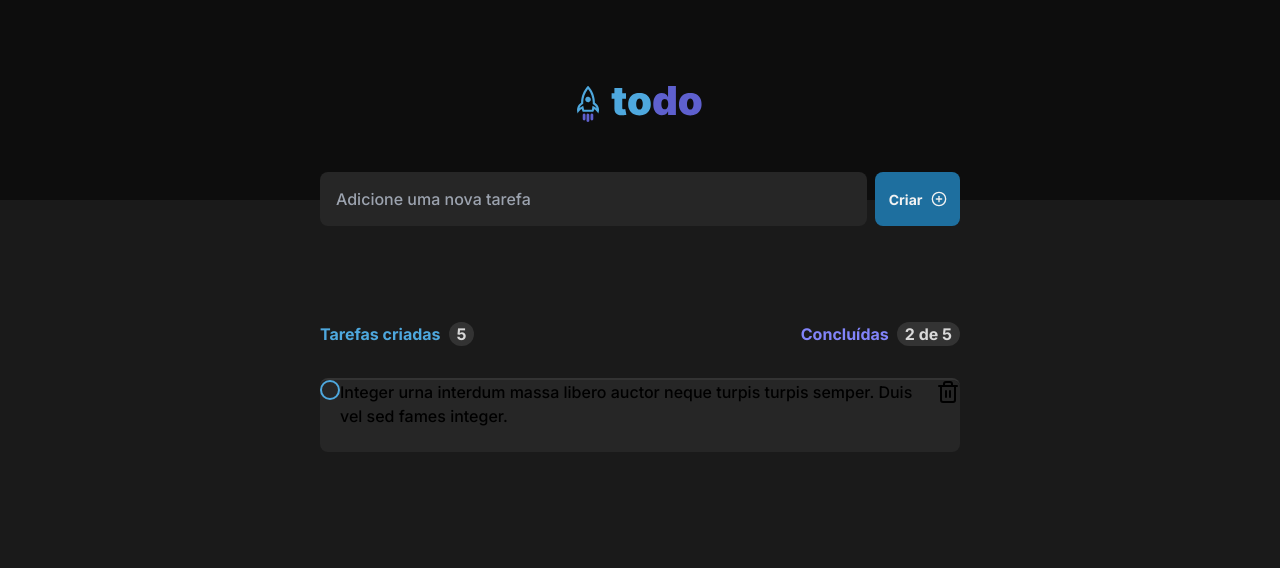
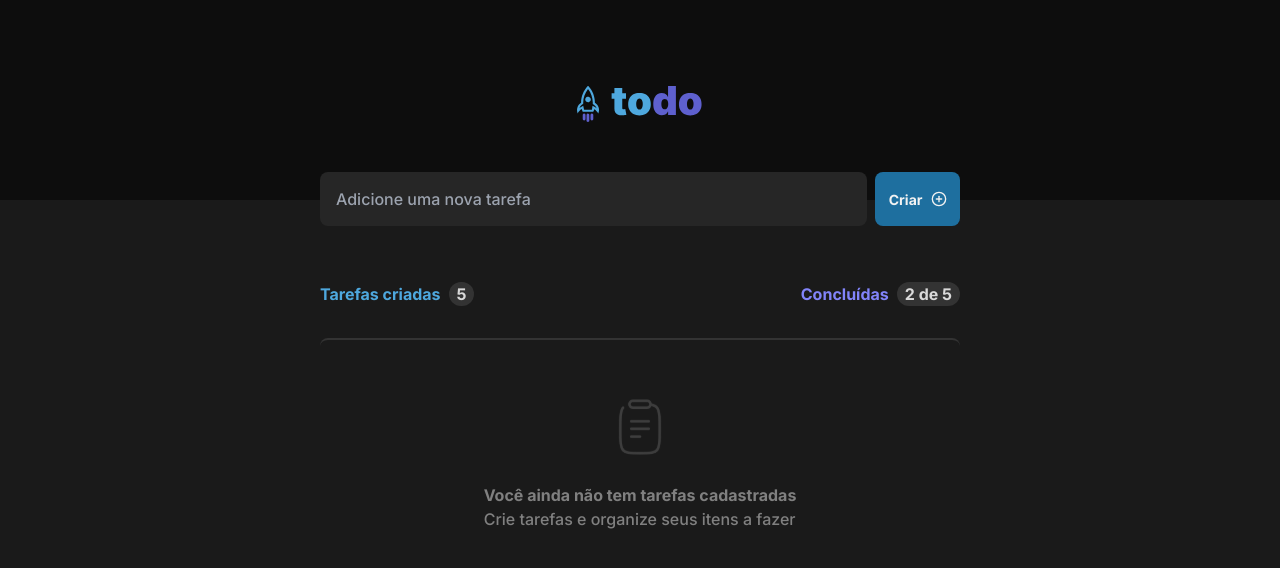
Before and after one commit to leuzindev/todolist-challenge, a Next.js app: page / in a window 1280 px wide. Shown: the top 568 px of the page. Built offline with nearby package versions, Linux system fonts and the light colour scheme.

Commit message:
feat: add redux on app

```diff
--- a/src/app/layout.tsx
+++ b/src/app/layout.tsx
@@ -1,6 +1,7 @@
 import { ReactNode } from 'react'
 import './globals.css'
 import { Inter } from 'next/font/google'
+import { ProvidersWrapper } from '@/components/ProvidersWrapper'
 
 const inter = Inter({
   weight: ['500', '700'],
@@ -16,7 +17,9 @@ export const metadata = {
 export default function RootLayout({ children }: { children: ReactNode }) {
   return (
     <html lang="en">
-      <body className={inter.className}>{children}</body>
+      <body className={inter.className}>
+        <ProvidersWrapper>{children}</ProvidersWrapper>
+      </body>
     </html>
   )
 }
--- a/src/components/Card.tsx
+++ b/src/components/Card.tsx
@@ -1,18 +1,26 @@
+'use client'
+
 import { Trash2 } from 'lucide-react'
 import Checkbox from './Checkbox'
 
-export function Card() {
+interface CardProps {
+  id?: string
+  description?: string
+}
+
+export function Card({ id, description }: CardProps) {
   return (
-    <div className="flex min-h-[72px] rounded-lg bg-gray-500">
-      <div>
+    <div className="flex min-h-[72px] items-center justify-center rounded-lg bg-gray-500">
+      <div className="flex h-20 w-[5%] items-center justify-end">
         <Checkbox />
       </div>
-      <section>
-        Integer urna interdum massa libero auctor neque turpis turpis semper.
-        Duis vel sed fames integer.
+      <section className="min-h-20 w-[90%]  p-4">
+        <p className="text-body text-sm font-medium text-gray-100">
+          {description}
+        </p>
       </section>
-      <div>
-        <Trash2 />
+      <div className="flex h-20 w-[5%] items-center justify-start ">
+        <Trash2 className="cursor-pointer text-gray-300 transition-colors hover:text-danger" />
       </div>
     </div>
   )
--- /dev/null
+++ b/src/components/ProvidersWrapper.tsx
@@ -0,0 +1,11 @@
+'use client'
+import { ReactNode } from 'react'
+import { Provider } from 'react-redux'
+import { store } from '../store/index'
+interface ProvidersWrapperProps {
+  children: ReactNode
+}
+
+export function ProvidersWrapper({ children }: ProvidersWrapperProps) {
+  return <Provider store={store}>{children}</Provider>
+}
--- a/src/components/SearchForm.tsx
+++ b/src/components/SearchForm.tsx
@@ -1,17 +1,67 @@
+'use client'
+import { useForm } from 'react-hook-form'
+import { useDispatch } from 'react-redux'
+
+import { v4 as uuidv4 } from 'uuid'
+
 import { PlusCircle } from 'lucide-react'
 
+import { zodResolver } from '@hookform/resolvers/zod'
+import { z } from 'zod'
+
+import { addTodo } from '@/features/tasksSlice'
+
+const searchFormSchema = z.object({
+  description: z
+    .string()
+    .min(10, { message: 'A descrição precisa no mínimo de 10 caracteres' }),
+})
+
+type SearchFormData = z.infer<typeof searchFormSchema>
+
 export default function SearchForm() {
+  const {
+    register,
+    handleSubmit,
+    formState: { isSubmitting, errors },
+  } = useForm<SearchFormData>({
+    resolver: zodResolver(searchFormSchema),
+  })
+  const dispatch = useDispatch()
+
+  function handleSearch(data: SearchFormData) {
+    dispatch(
+      addTodo({
+        id: uuidv4(),
+        description: data.description,
+      }),
+    )
+  }
+
   return (
-    <div className="-mt-7 flex h-[54px] items-center justify-center gap-2">
+    <>
+      <form
+        onSubmit={handleSubmit(handleSearch)}
+        className="-mt-7 mb-2 flex h-[54px] items-center justify-center gap-2"
+      >
         <input
           type="text"
           placeholder="Adicione uma nova tarefa"
           className="h-full w-full rounded-lg bg-gray-500 pl-4 pr-4 font-medium text-gray-100 placeholder:text-[16px]"
+          {...register('description')}
         />
-      <button className="flex h-full w-[100px] items-center justify-center gap-2 rounded-lg bg-blue-dark text-[14px]  font-bold text-gray-100 transition-colors placeholder:text-gray-300 hover:bg-blue">
+        <button
+          disabled={isSubmitting}
+          type="submit"
+          className="flex h-full w-[100px] items-center justify-center gap-2 rounded-lg bg-blue-dark text-[14px]  font-bold text-gray-100 transition-colors placeholder:text-gray-300 hover:bg-blue"
+        >
           Criar
           <PlusCircle className="text-gray-100" size={16} />
         </button>
-    </div>
+      </form>
+      {errors && (
+        <span className="text-danger">{errors.description?.message}</span>
+      )}
+    </>
   )
 }
--- a/src/components/TaskFeed.tsx
+++ b/src/components/TaskFeed.tsx
@@ -1,14 +1,22 @@
+'use client'
+
+import { useSelector } from 'react-redux'
 import { Card } from './Card'
 import EmptyFeed from './EmptyFeed'
 import HeaderFeed from './HeaderFeed'
 
 export default function TaskFeed() {
+  const todos = useSelector((state: any) => state.task.todos)
+
   return (
-    <section className="mt-24 w-full space-y-8">
+    <section className="mt-14 w-full space-y-8">
       <HeaderFeed />
-      <div className="min-h-0 rounded-lg border-t-2 border-gray-400">
-        <Card />
-        {/* <EmptyFeed /> */}
+      <div className="min-h-0 space-y-3 rounded-lg border-t-2 border-gray-400">
+        {todos.map((todo: any) => (
+          <Card id={todo.id} description={todo.description} key={todo.id} />
+        ))}
+
+        {todos.length < 1 && <EmptyFeed />}
       </div>
     </section>
   )
--- /dev/null
+++ b/src/features/tasksSlice.ts
@@ -0,0 +1,23 @@
+import { TaskState, Todo } from '@/interfaces/todo'
+import { PayloadAction, createSlice } from '@reduxjs/toolkit'
+
+const initialState: TaskState = {
+  todos: [],
+}
+
+const taskSlice = createSlice({
+  name: 'task',
+  initialState,
+  reducers: {
+    addTodo: (state: TaskState, action: PayloadAction<Todo>) => {
+      state.todos.push(action.payload)
+    },
+    removeTodo: (state: TaskState, action: PayloadAction<Todo>) => {
+      const id = action.payload.id
+      console.log(id)
+    },
+  },
+})
+
+export const { addTodo, removeTodo } = taskSlice.actions
+export default taskSlice.reducer
--- /dev/null
+++ b/src/interfaces/todo.ts
@@ -0,0 +1,8 @@
+export interface Todo {
+  id: string
+  description: string
+}
+
+export interface TaskState {
+  todos: Todo[]
+}
--- /dev/null
+++ b/src/store/index.ts
@@ -0,0 +1,11 @@
+import { configureStore } from '@reduxjs/toolkit'
+import taskReducer from '../features/tasksSlice'
+
+const store = configureStore({
+  reducer: {
+    task: taskReducer,
+  },
+})
+export type RootState = ReturnType<typeof store.getState>
+
+export { store }
```
Also changed, not shown: package.json (+8 -2 lines), 1 other file (tests, documents, lock files or other folders). Lines whose indentation alone changed are shown as unchanged.
